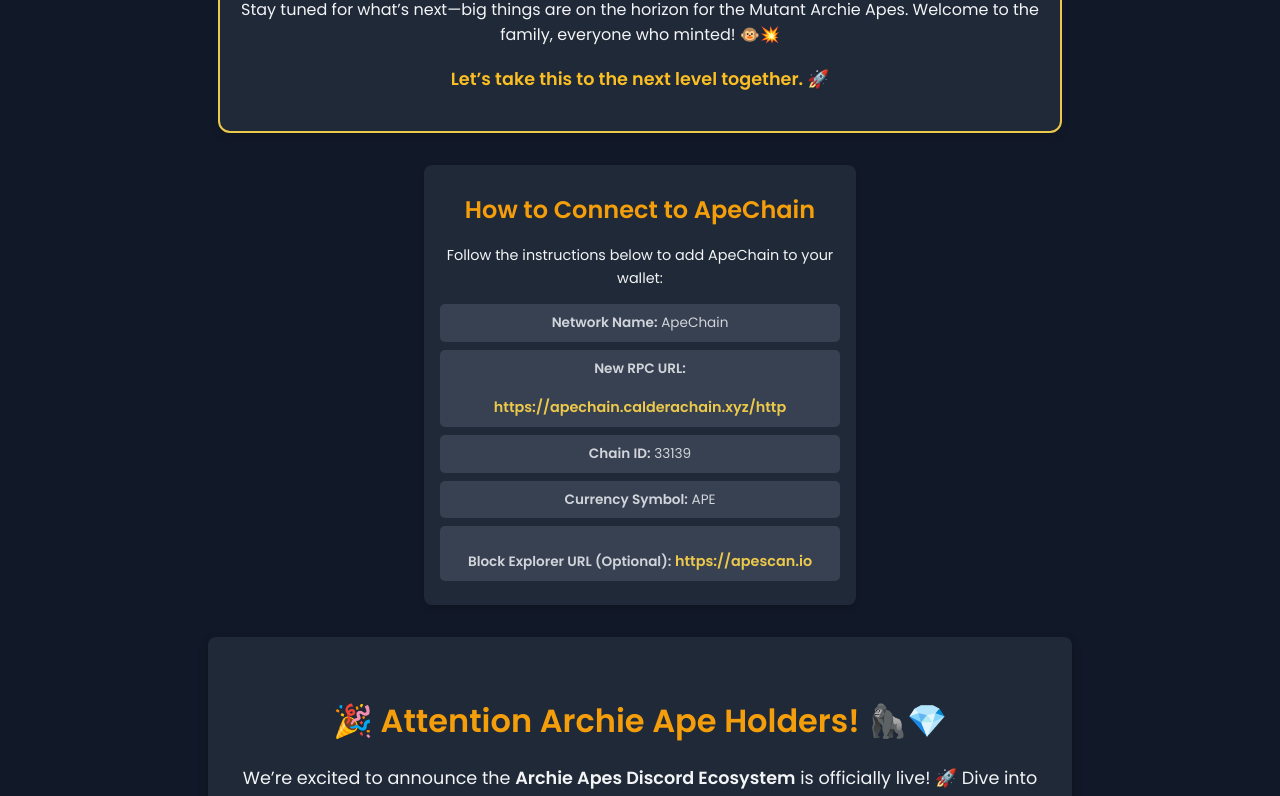
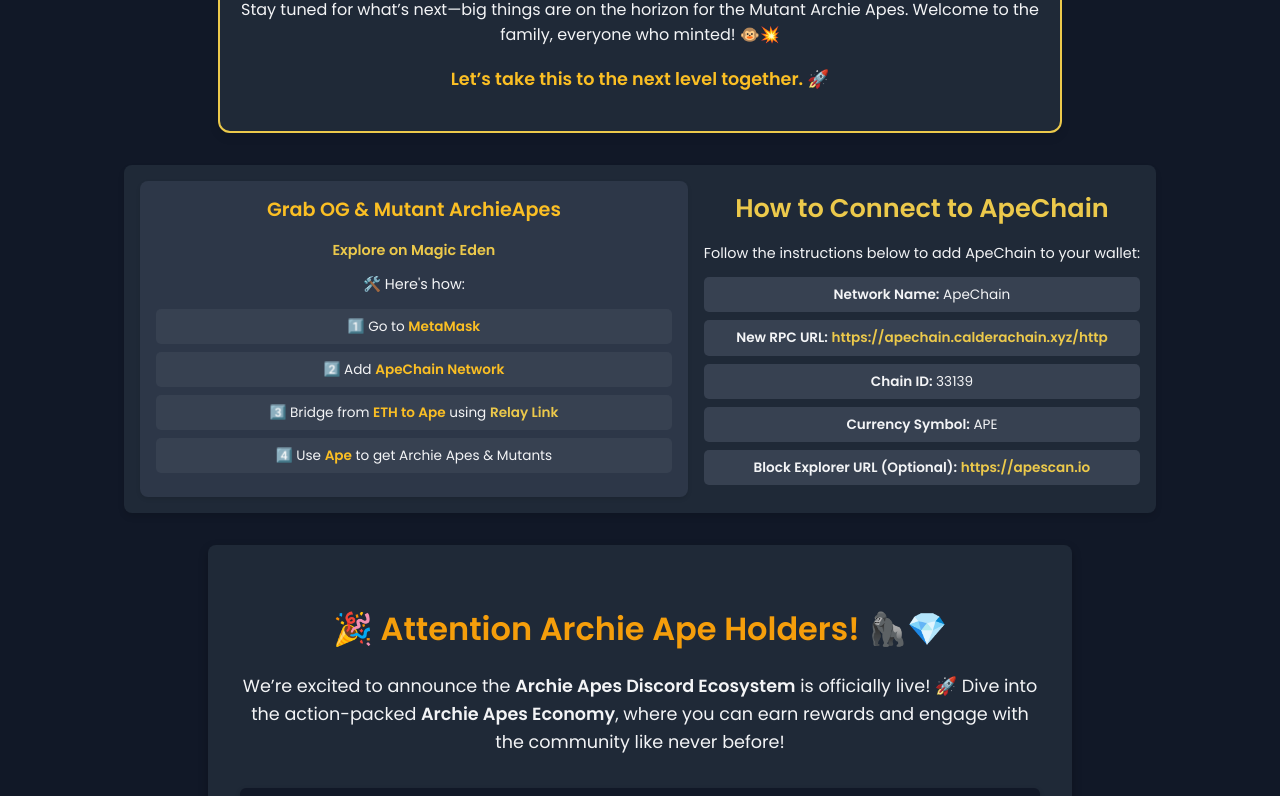
Before and after one commit to blockchainBard101/archie-apes, a React (Vite) app: page / in a window 1280 px wide. Shown: the part 657-1453 px from the top of the page. Built offline with nearby package versions, Linux system fonts and the light colour scheme.

Commit message:
updated instruction

```diff
--- a/src/sections/NetworkInstructions.css
+++ b/src/sections/NetworkInstructions.css
@@ -1,77 +1,89 @@
 .network-instructions {
-    max-width: 400px;
-    /* Reduced width for a smaller box */
+    display: flex;
+    flex-direction: row;
+    /* Arrange items horizontally */
+    justify-content: space-between;
+    gap: 1rem;
+    /* Add space between the sections */
+    max-width: 1000px;
+    /* Adjust the width as needed */
     margin: 2rem auto;
     padding: 1rem;
     background-color: #1f2937;
     color: #f3f4f6;
     border-radius: 8px;
     box-shadow: 0 4px 6px rgba(0, 0, 0, 0.1);
-    text-align: center;
     font-size: 0.9rem;
-    /* Slightly smaller text */
+    font-family: 'Poppins', sans-serif;
+    line-height: 1.4;
+}
+
+.network-instructions h2 {
+    font-size: 1.6rem;
+    margin-bottom: 1rem;
+    color: #ecc94b;
 }
 
 .network-instructions h3 {
     font-size: 1.2rem;
-    /* Reduced font size for the title */
     margin-bottom: 1rem;
     color: #fbbf24;
 }
 
-.network-instructions ul {
+.network-instructions ul,
+.additional-instructions ul {
     list-style: none;
     padding: 0;
     margin: 0;
-    color: #d1d5db;
 }
 
-.network-instructions ul li {
+.network-instructions ul li,
+.additional-instructions ul li {
     margin: 0.5rem 0;
     padding: 0.5rem;
     background-color: #374151;
     border-radius: 5px;
     font-size: 0.85rem;
-    /* Smaller font for list items */
 }
 
-.network-instructions ul li span {
-    display: inline-block;
+.network-instructions ul li span,
+.additional-instructions ul li span {
     font-weight: bold;
     color: #fbbf24;
 }
 
-.network-instructions a {
-    display: inline-block;
-    margin-top: 1rem;
+.network-instructions a,
+.additional-instructions a {
     text-decoration: none;
     color: #ecc94b;
     font-weight: bold;
-    font-size: 0.9rem;
     transition: color 0.3s ease;
 }
 
-.network-instructions a:hover {
+.network-instructions a:hover,
+.additional-instructions a:hover {
     color: #f6ad55;
 }
 
+.additional-instructions {
+    flex: 1;
+    /* Allow sections to share space equally */
+    padding: 1rem;
+    background-color: #2d3748;
+    border-radius: 8px;
+    box-shadow: 0 2px 4px rgba(0, 0, 0, 0.1);
+}
+
+/* Responsive Design */
 @media (max-width: 768px) {
     .network-instructions {
-        max-width: 90%;
-        /* Adjusted for smaller screens */
-        padding: 0.8rem;
-        font-size: 0.85rem;
-        /* Smaller font size for mobile */
+        flex-direction: column;
+        /* Stack sections vertically on smaller screens */
+        gap: 1rem;
     }
 
+    .network-instructions h2,
     .network-instructions h3 {
-        font-size: 1rem;
-        /* Adjusted title font size for mobile */
-    }
-
-    .network-instructions ul li {
-        padding: 0.4rem;
-        font-size: 0.8rem;
-        /* Reduced font size for list items */
+        font-size: 1.4rem;
     }
 }
--- a/src/sections/NetworkInstructions.tsx
+++ b/src/sections/NetworkInstructions.tsx
@@ -1,10 +1,48 @@
 // src/sections/NetworkInstructions.js
 import React from "react";
-import "./NetworkInstructions.css"; // Create a CSS file for custom styling if needed.
+import "./NetworkInstructions.css"; // Ensure the CSS file is updated accordingly.
 
 function NetworkInstructions() {
   return (
     <section className="network-instructions">
+      <div className="additional-instructions">
+        <h3>Grab OG & Mutant ArchieApes</h3>
+        <p>
+          <a
+            href="https://magiceden.us/collections/apechain/0x5e16142030f0daeaa2ae4c7a6aa06b14391b7bf2"
+            target="_blank"
+            rel="noopener noreferrer"
+            className="instructions-highlight"
+          >
+            Explore on Magic Eden
+          </a>
+        </p>
+        <p>🛠️ Here's how:</p>
+        <ul>
+          <li className="instructions-step">
+            1️⃣ Go to <span>MetaMask</span>
+          </li>
+          <li className="instructions-step">
+            2️⃣ Add <span>ApeChain Network</span>
+          </li>
+          <li className="instructions-step">
+            3️⃣ Bridge from <span>ETH to Ape</span> using{" "}
+            <a
+              href="http://relay.link"
+              target="_blank"
+              rel="noopener noreferrer"
+              className="instructions-highlight"
+            >
+              Relay Link
+            </a>
+          </li>
+          <li className="instructions-step">
+            4️⃣ Use <span>Ape</span> to get Archie Apes & Mutants
+          </li>
+        </ul>
+      </div>
+
+      <div className="connect-instructions">
         <h2 className="section-title">How to Connect to ApeChain</h2>
         <p>Follow the instructions below to add ApeChain to your wallet:</p>
         <ul>
@@ -38,6 +76,7 @@
             </a>
           </li>
         </ul>
+      </div>
     </section>
   );
 }
```
Lines whose indentation alone changed are shown as unchanged.
